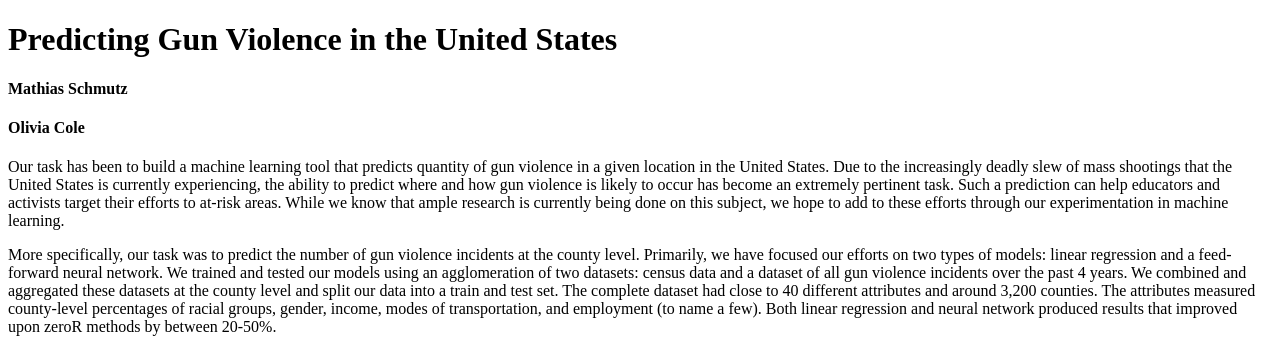
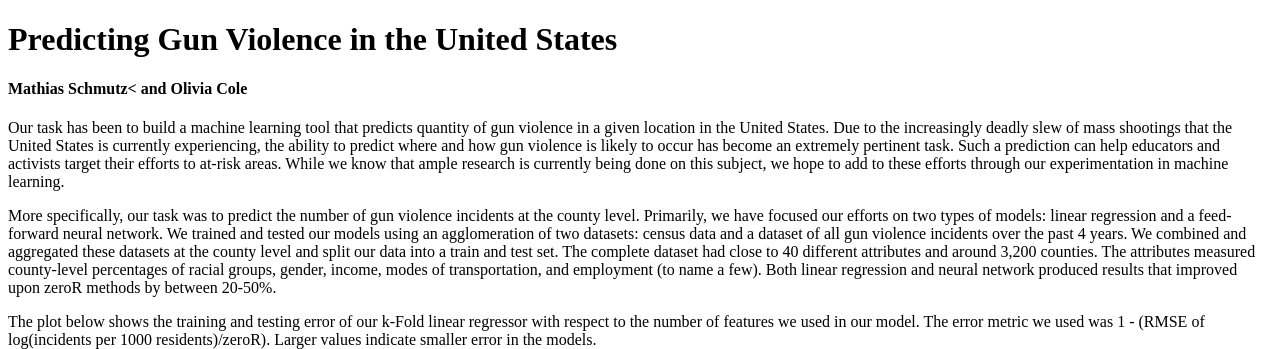
Before and after one commit to mschmutz1/mschmutz1.github.io, a plain HTML site: page index.html in a window 1280 px wide. Shown: the top 349 px of the page. Drawn offline with Linux system fonts and the light colour scheme.

Commit message:
Fixing typos

```diff
--- a/index.html
+++ b/index.html
@@ -2,8 +2,7 @@
 <html>
 <body>
 <h1>Predicting Gun Violence in the United States</h1>
-<h4>Mathias Schmutz</h4>
-<h4>Olivia Cole</h4>
+<h4>Mathias Schmutz< and Olivia Cole</h4>
 
 <p>
 Our task has been to build a machine learning tool that predicts quantity of gun violence in a given location in the United States. Due to the increasingly deadly slew of mass shootings that the United States is currently experiencing, the ability to predict where and how gun violence is likely to occur has become an extremely pertinent task. Such a prediction can help educators and activists target their efforts to at-risk areas. While we know that ample research is currently being done on this subject, we hope to add to these efforts through our experimentation in machine learning. </p>
```
